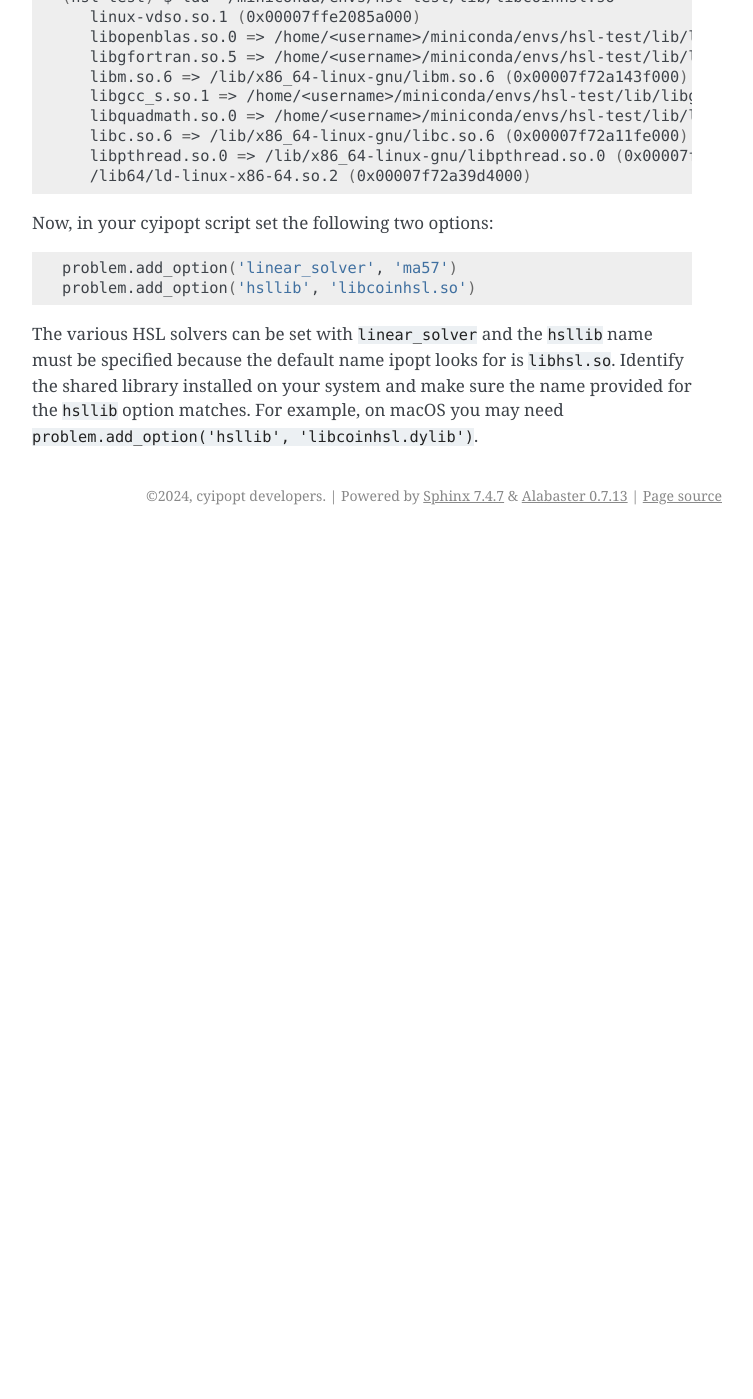
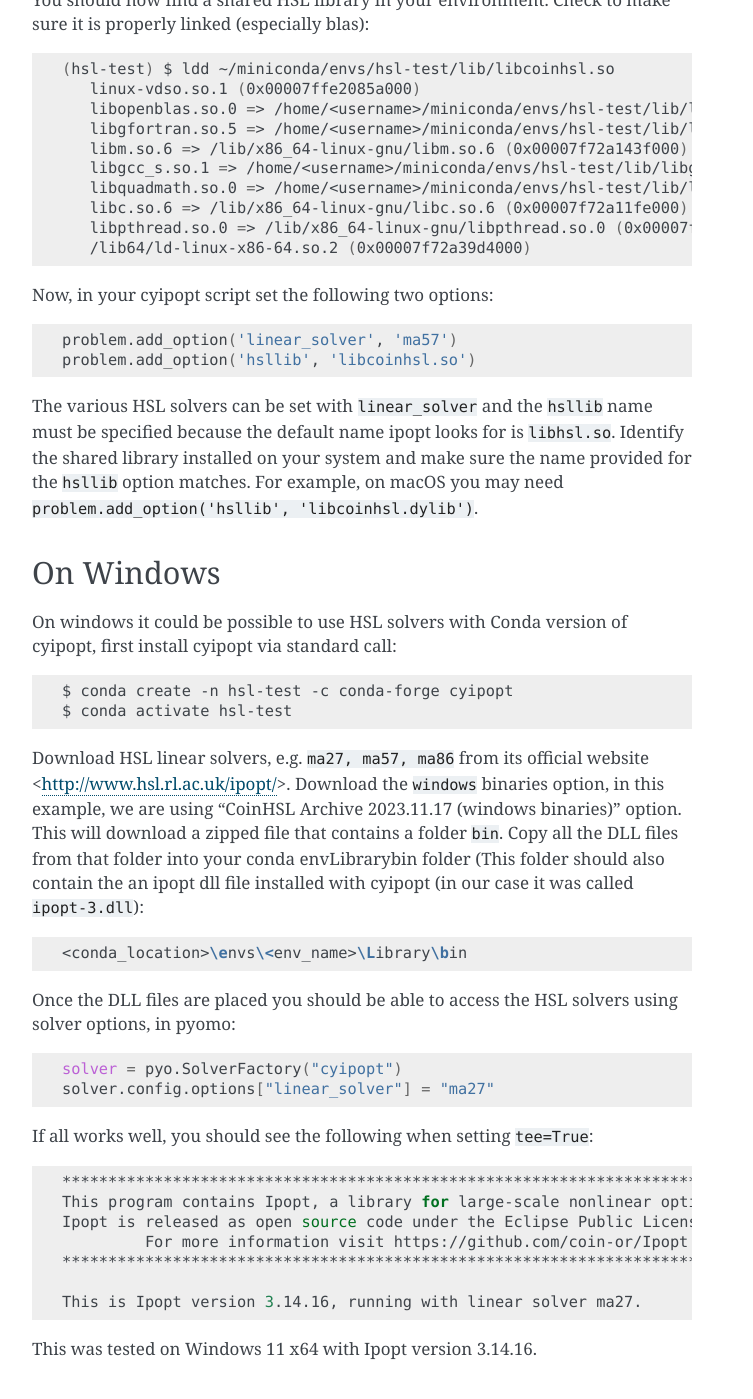
Before and after one commit to mechmotum/cyipopt, a Sphinx documentation site: the page built from docs/source/install.rst, in a window 1280 px wide and 1400 px high, scrolled down 8613 px. Shown: the whole window, without its empty margins (388-1141 px from the left). Built offline with Sphinx 7.4.7, drawn with Linux system fonts in a browser that asks for light colours; before the commit the page ends 9148 px from its top, so only the background shows below that; some of the changed text lies outside the part shown.

Commit message:
added instrctions for windows

```diff
--- a/docs/source/install.rst
+++ b/docs/source/install.rst
@@ -336,6 +336,9 @@
 Conda Forge binaries with HSL
 -----------------------------
 
+On Linux
+-----------------------------
+
 It is possible to use the HSL linear solvers with cyipopt installed via Conda
 Forge. To do so, first download the HSL source code tarball. The following
 explanation uses ``coinhsl-2014.01.10.tar.gz`` with conda installed on Ubuntu
@@ -414,3 +417,38 @@
 ``libhsl.so``. Identify the shared library installed on your system and make
 sure the name provided for the ``hsllib`` option matches. For example, on macOS
 you may need ``problem.add_option('hsllib', 'libcoinhsl.dylib')``.
+
+
+On Windows
+-----------------------------
+On windows it could be possible to use HSL solvers with Conda version of cyipopt,
+first install cyipopt via standard call::
+
+   $ conda create -n hsl-test -c conda-forge cyipopt
+   $ conda activate hsl-test
+
+Download HSL linear solvers, e.g. ``ma27, ma57, ma86`` from its
+official website <http://www.hsl.rl.ac.uk/ipopt/>. Download the ``windows`` binaries option,
+in this example, we are using "CoinHSL Archive 2023.11.17 (windows binaries)" option.
+This will download a zipped file that contains a folder ``bin``. Copy all the DLL files from
+that folder into your conda env\Library\bin folder
+(This folder should also contain the an ipopt dll file installed with cyipopt (in our case it was called ``ipopt-3.dll``)::
+
+   <conda_location>\envs\<env_name>\Library\bin
+
+Once the DLL files are placed you should be able to access the HSL solvers using solver options, in pyomo::
+
+   solver = pyo.SolverFactory("cyipopt")
+   solver.config.options["linear_solver"] = "ma27"
+
+If all works well, you should see the following when setting ``tee=True``::
+
+   ******************************************************************************
+   This program contains Ipopt, a library for large-scale nonlinear optimization.
+   Ipopt is released as open source code under the Eclipse Public License (EPL).
+            For more information visit https://github.com/coin-or/Ipopt
+   ******************************************************************************
+
+   This is Ipopt version 3.14.16, running with linear solver ma27.
+
+This was tested on Windows 11 x64 with Ipopt version 3.14.16.
```
